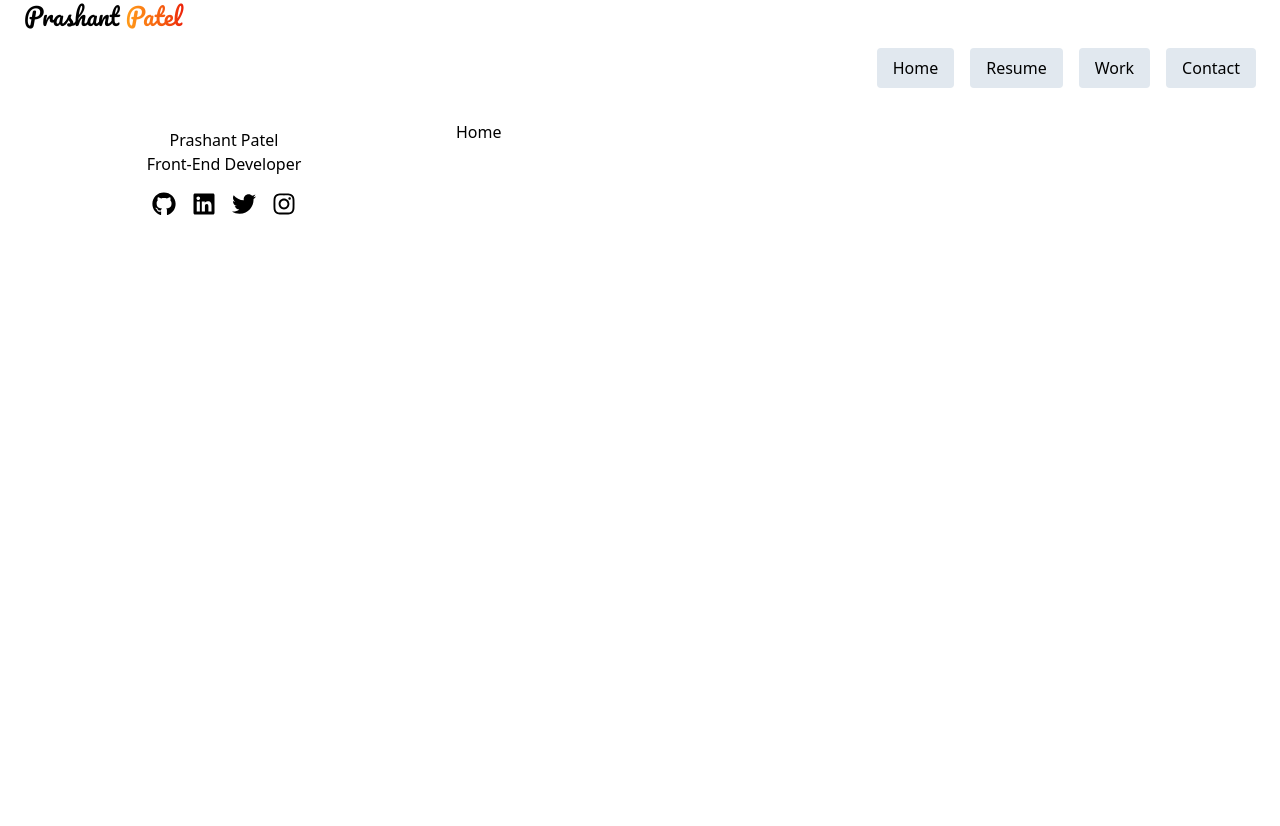
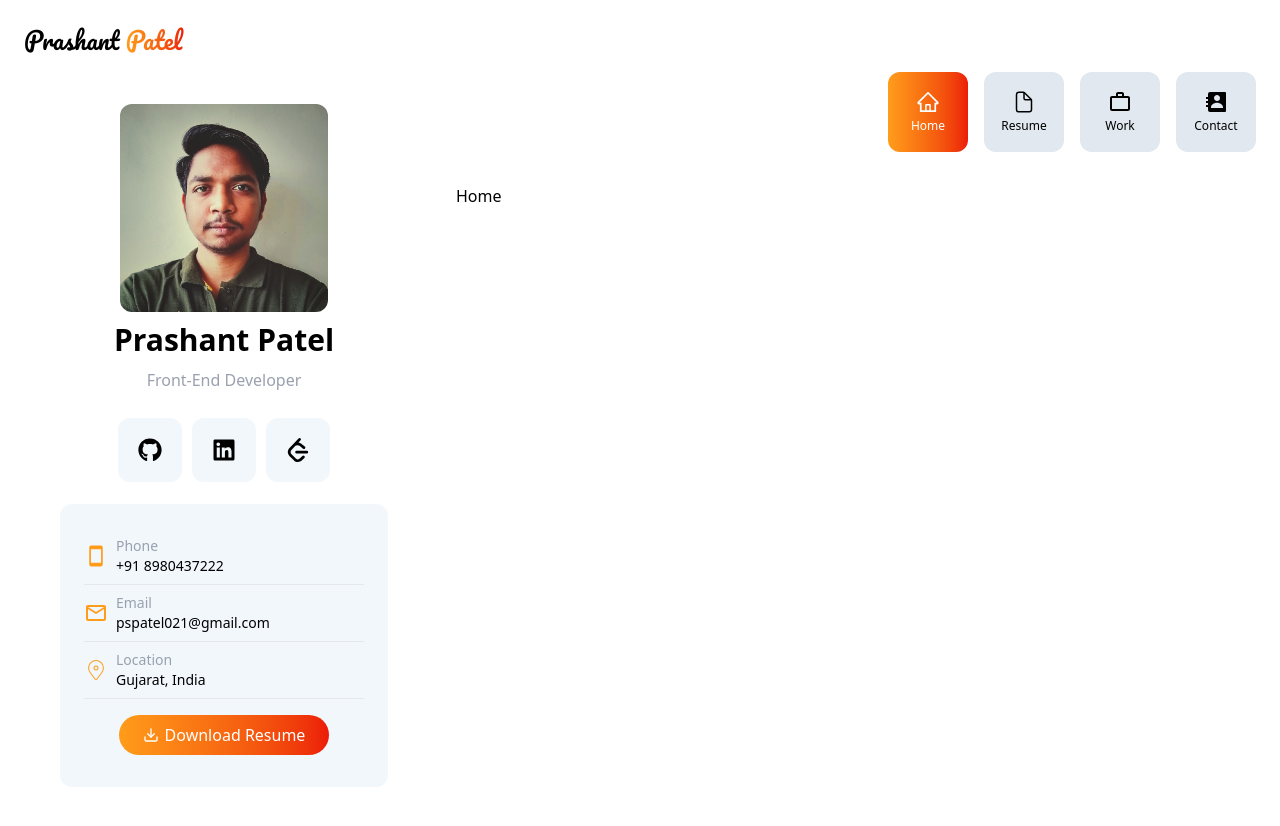
Before and after one commit to Prashant-021/Prashant-Patel-Portfolio, a React (Vite) app: page / in a window 1280 px wide. Shown: the top 826 px of the page. Before the commit the page ends 800 px from the top, so only its background shows below. Built offline with nearby package versions, Linux system fonts and the light colour scheme.

Commit message:
Sidebar design done and active menu item functionality done

```diff
--- a/src/App.jsx
+++ b/src/App.jsx
@@ -12,7 +12,7 @@ import Contact from './pages/Contact'
 function App() {
   return (
     <Router>
-      <div className="min-h-screen px-6">
+      <div className="min-h-screen p-6">
         <Header />
         <Navbar />
         <div className="grid grid-cols-2 md:grid-cols-3 gap-4">
--- a/src/components/Navbar.jsx
+++ b/src/components/Navbar.jsx
@@ -1,32 +1,37 @@
 import React from 'react'
-import { Link } from 'react-router-dom'
+import { Link, useLocation } from 'react-router-dom'
+
+import { AiOutlineHome } from "react-icons/ai";
+import { IoDocumentOutline } from "react-icons/io5";
+import { MdOutlineWorkOutline } from "react-icons/md";
+import { BiSolidContact } from "react-icons/bi";
 
 export const Navbar = () => {
+    const location = useLocation()
+
+    const navItems = [
+        { to: '/', icon: <AiOutlineHome className='m-auto h-6 w-6 mb-1' />, label: 'Home' },
+        { to: '/resume', icon: <IoDocumentOutline className='m-auto h-6 w-6 mb-1' />, label: 'Resume' },
+        { to: '/work', icon: <MdOutlineWorkOutline className='m-auto h-6 w-6 mb-1' />, label: 'Work' },
+        { to: '/contact', icon: <BiSolidContact className='m-auto h-6 w-6 mb-1' />, label: 'Contact' },
+    ];
+
     return (
         <nav className="flex justify-end gap-4 mb-4">
-            <Link to="/">
-                <button className="bg-off-white text-black hover:bg-gradient-to-r from-primary to-secondary hover:text-white px-4 py-2 rounded ">
-                    Home
-                </button>
-            </Link>
-
-            <Link to="/resume">
-                <button className="bg-off-white text-black hover:bg-gradient-to-r from-primary to-secondary hover:text-white px-4 py-2 rounded ">
-                    Resume
-                </button>
-            </Link>
-
-            <Link to="/work">
-                <button className="bg-off-white text-black hover:bg-gradient-to-r from-primary to-secondary hover:text-white px-4 py-2 rounded ">
-                    Work
-                </button>
-            </Link>
-
-            <Link to="/contact">
-                <button className="bg-off-white text-black hover:bg-gradient-to-r from-primary to-secondary hover:text-white px-4 py-2 rounded ">
-                    Contact
-                </button>
-            </Link>
+            {navItems.map(navItem => {
+                const isActive = location.pathname === navItem.to;
+                const baseStyle = "cursor-pointer w-20 h-20 text-xs px-4 py-2 rounded-xl";
+                const activeStyle = "bg-gradient-to-r from-primary to-secondary text-white";
+                const inactiveStyle = "bg-off-white text-black hover:bg-gradient-to-r from-primary to-secondary hover:text-white";
+                return (
+                    <Link to={navItem.to} key={navItem.label}>
+                        <button className={`${baseStyle} ${isActive ? activeStyle : inactiveStyle}`}>
+                            {navItem.icon}
+                            {navItem.label}
+                        </button>
+                    </Link>
+                )
+            })}
         </nav>
     )
 }
--- a/src/components/Sidebar.jsx
+++ b/src/components/Sidebar.jsx
@@ -1,16 +1,59 @@
 import React from 'react'
 import SocialIcons from './SocialIcons'
+import { IoMdPhonePortrait } from "react-icons/io";
+import { MdOutlineEmail } from "react-icons/md";
+import { CiLocationOn } from "react-icons/ci";
+import { FiDownload } from "react-icons/fi";
 
+import profile_picture from "../assets/Profile_picture.png"
 export const Sidebar = () => {
+    const iconStyle = "h-6 w-6 text-primary";
+    const dividerStyle = "text-gray-200"
     return (
-        <div className='bg-white p-6 rounded-xl text-center'>
-            <h1>Prashant Patel</h1>
-            <p>Front-End Developer</p>
+        <div className='bg-white p-6 rounded-xl text-center flex flex-col gap-2.5'>
+            <img src={profile_picture} alt="" srcset="" height={200} width={200} className='h-52 w-52 m-auto rounded-xl overflow-hidden mt-[-25%]' />
+            <h1 className='text-3xl font-bold'>Prashant Patel</h1>
+            <p className='text-gray-400'>Front-End Developer</p>
             <SocialIcons />
-            <div className="contactInfo">
-                <div className="phone-box">
+            <div className="contactInfo m-3 bg-secondary-background rounded-xl p-6">
+                <div className='flex items-center w-full gap-2 my-2'>
+                    <IoMdPhonePortrait className={iconStyle} />
+                    <div className='text-left'>
+                        <p className=' text-sm text-gray-400'>Phone</p>
+                        <p className='text-sm'>+91 8980437222</p>
+                    </div>
+                </div>
+                <hr className={dividerStyle} />
+                <div className='flex items-center w-full gap-2 my-2'>
+                    <MdOutlineEmail className={iconStyle} />
+                    <div className='text-left'>
+                        <p className=' text-sm text-gray-400'>Email</p>
+                        <p className='text-sm'>pspatel021@gmail.com</p>
+                    </div>
+                </div>
+                <hr className={dividerStyle} />
+                <div className='flex items-center w-full gap-2 my-2'>
+                    <CiLocationOn className={iconStyle} />
+                    <div className='text-left'>
+                        <p className=' text-sm text-gray-400'>Location</p>
+                        <p className='text-sm'>Gujarat, India</p>
+                    </div>
+                </div>
+                <hr className={dividerStyle} />
+                <div className='mt-4 mb-2'>
+                    <a
+                        href="https://drive.google.com/file/d/18sU9xFxfymuTQgb-QBhNjhJOryIs2-iI/view?usp=sharing"  // Update this path to your actual resume file
+                        download
+                        target="_blank"
+                        rel="noopener noreferrer"
+                    >
+                        <button className='cursor-pointer flex gap-1.5 items-center m-auto px-6 py-2 rounded-[50px] text-white bg-gradient-to-r from-primary to-secondary'>
+                            <FiDownload />
+                            Download Resume
+                        </button>
+                    </a>
+                </div>
 
-                </div>
             </div>
         </div>
     )
--- a/src/components/SocialIcons.jsx
+++ b/src/components/SocialIcons.jsx
@@ -1,22 +1,25 @@
 // src/components/SocialIcons.jsx
-import { FaGithub, FaLinkedin, FaTwitter, FaInstagram } from "react-icons/fa";
-
+import { FaGithub, FaLinkedin } from "react-icons/fa";
+import { SiLeetcode } from "react-icons/si";
 const SocialIcons = () => {
     const iconStyle = "text-2xl mx-2 hover:text-primary transition-colors duration-300";
 
     return (
-        <div className="flex justify-center mt-4">
-            <a href="https://github.com/yourusername" target="_blank" rel="noopener noreferrer">
-                <FaGithub className={iconStyle} />
+        <div className="flex justify-center mt-4 gap-2.5">
+            <a href="https://github.com/Prashant-021" target="_blank" rel="noopener noreferrer">
+                <div className="h-16 w-16 bg-secondary-background m-auto rounded-xl flex justify-center items-center">
+                    <FaGithub className={iconStyle} />
+                </div>
             </a>
-            <a href="https://linkedin.com/in/yourprofile" target="_blank" rel="noopener noreferrer">
-                <FaLinkedin className={iconStyle} />
+            <a href="https://www.linkedin.com/in/prashant-patel-366b16169" target="_blank" rel="noopener noreferrer">
+                <div className="h-16 w-16 bg-secondary-background m-auto rounded-xl flex justify-center  items-center">
+                    <FaLinkedin className={iconStyle} />
+                </div>
             </a>
-            <a href="https://twitter.com/yourhandle" target="_blank" rel="noopener noreferrer">
-                <FaTwitter className={iconStyle} />
-            </a>
-            <a href="https://instagram.com/yourhandle" target="_blank" rel="noopener noreferrer">
-                <FaInstagram className={iconStyle} />
+            <a href="https://leetcode.com/u/pspatel021" target="_blank" rel="noopener noreferrer">
+                <div className="h-16 w-16 bg-secondary-background m-auto rounded-xl flex justify-center items-center">
+                    <SiLeetcode className={iconStyle} />
+                </div>
             </a>
         </div>
     );
--- a/src/index.css
+++ b/src/index.css
@@ -6,5 +6,7 @@
     --color-primary: #FF9C1A;
     --color-secondary: #EC1B09;
     --color-off-white: #E1E8EF;
+    --color-secondary-background: #F2F7FC;
+
     --font-logo-text: "Pacifico"
 }
```
Also changed, not shown: src/assets/Profile_picture.png (added), 1 other file (tests, documents, lock files or other folders).
